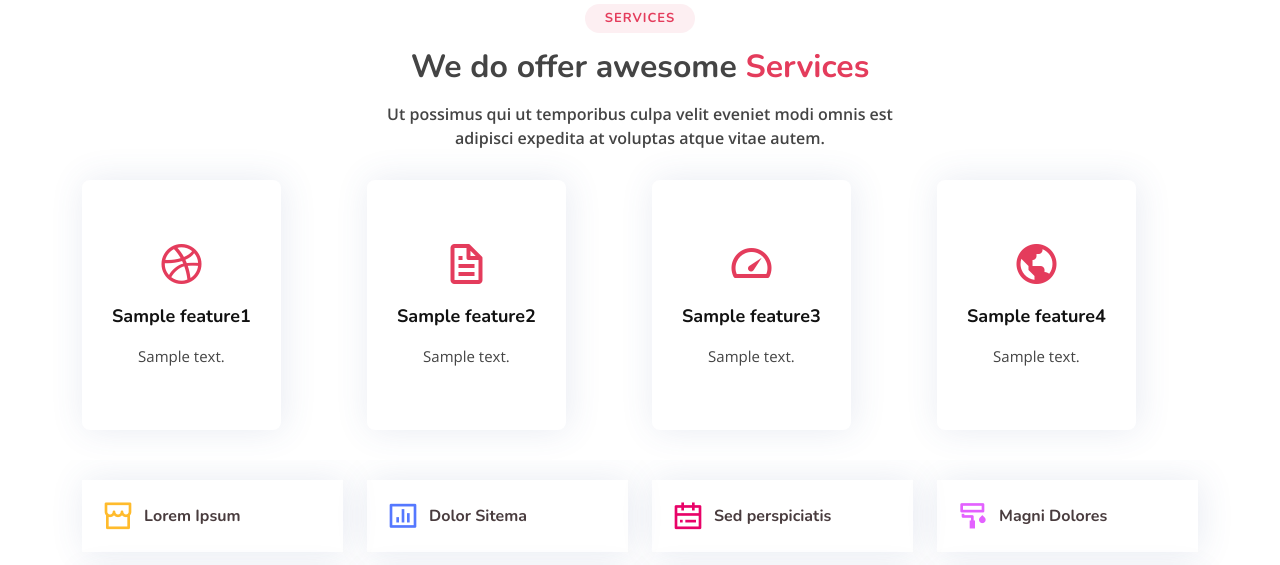
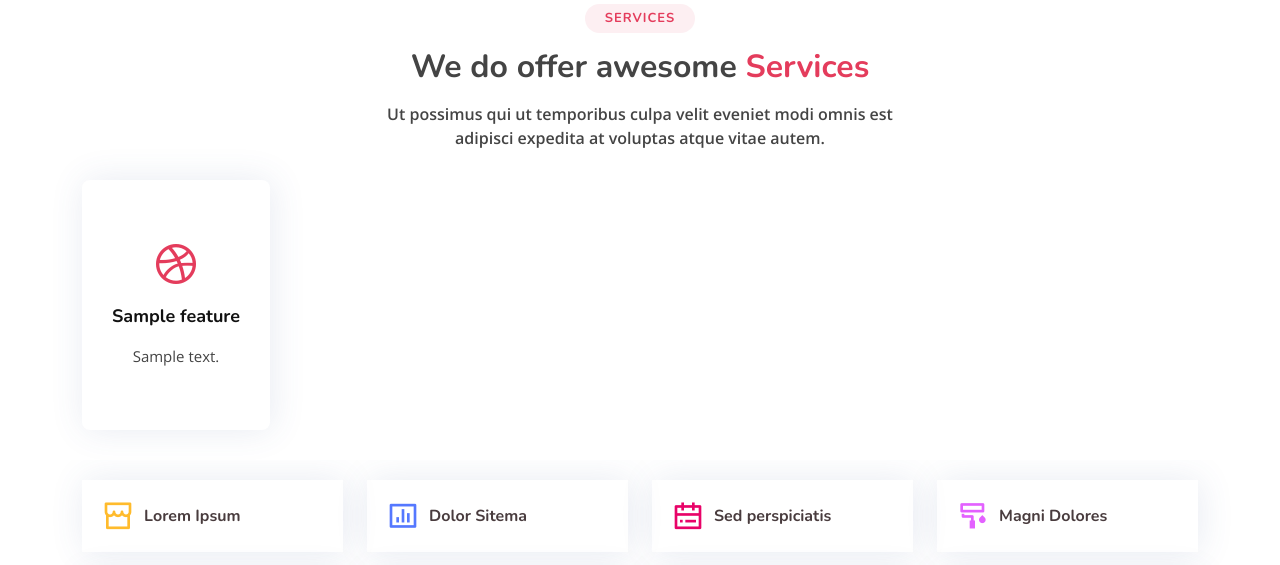
Before and after one commit to Waltl33/django_tutorial, a Django app: template templates/index.html in a window 1280 px wide. Shown: the part 1323-1888 px from the top of the page. Run offline with Django 4.2, Linux system fonts and the light colour scheme; the template is opened without the code that fills it: most values are stand-ins (such as "Sample title", 1, 10 or a date in 2020); some libraries are stand-ins or nearby versions.

Commit message:
loop for freatures

```diff
--- a/myapp/views.py
+++ b/myapp/views.py
@@ -34,7 +34,9 @@
     feature4.name = "Easy to Use"
     feature4.details = 'Our service is very easy to use'
 
-    return render(request, 'index.html', {'feature1': feature1, 'feature2': feature2, 'feature3': feature3, "feature4": feature4})
+    features = [feature1, feature2, feature3, feature4]
+
+    return render(request, 'index.html', {'features': features})
 
 def counter(request):
     text = request.POST['text']
--- a/templates/index.html
+++ b/templates/index.html
@@ -138,37 +138,18 @@
         </div>
 
         <div class="row">
+
+          {% for feature in features %}
           <div class="col-md-6 col-lg-3 d-flex align-items-stretch mb-5 mb-lg-0">
             <div class="icon-box">
               <div class="icon"><i class="bx bxl-dribbble"></i></div>
-              <h4 class="title"><a href="">{{feature1.name}}</a></h4>
-              <p class="description">{{feature1.details}}</p>
+              <h4 class="title"><a href="">{{feature.name}}</a></h4>
+              <p class="description">{{feature.details}}</p>
             </div>
           </div>
+          {% endfor %}
 
-          <div class="col-md-6 col-lg-3 d-flex align-items-stretch mb-5 mb-lg-0">
-            <div class="icon-box">
-              <div class="icon"><i class="bx bx-file"></i></div>
-              <h4 class="title"><a href="">{{feature2.name}}</a></h4>
-              <p class="description">{{feature2.details}}</p>
-            </div>
-          </div>
 
-          <div class="col-md-6 col-lg-3 d-flex align-items-stretch mb-5 mb-lg-0">
-            <div class="icon-box">
-              <div class="icon"><i class="bx bx-tachometer"></i></div>
-              <h4 class="title"><a href="">{{feature3.name}}</a></h4>
-              <p class="description">{{feature3.details}}</p>
-            </div>
-          </div>
-
-          <div class="col-md-6 col-lg-3 d-flex align-items-stretch mb-5 mb-lg-0">
-            <div class="icon-box">
-              <div class="icon"><i class="bx bx-world"></i></div>
-              <h4 class="title"><a href="">{{feature4.name}}</a></h4>
-              <p class="description">{{feature4.details}}</p>
-            </div>
-          </div>
 
         </div>
 
```
